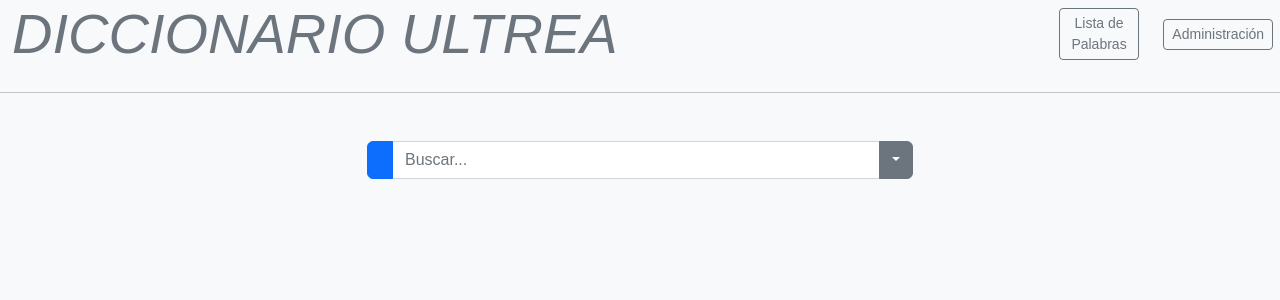
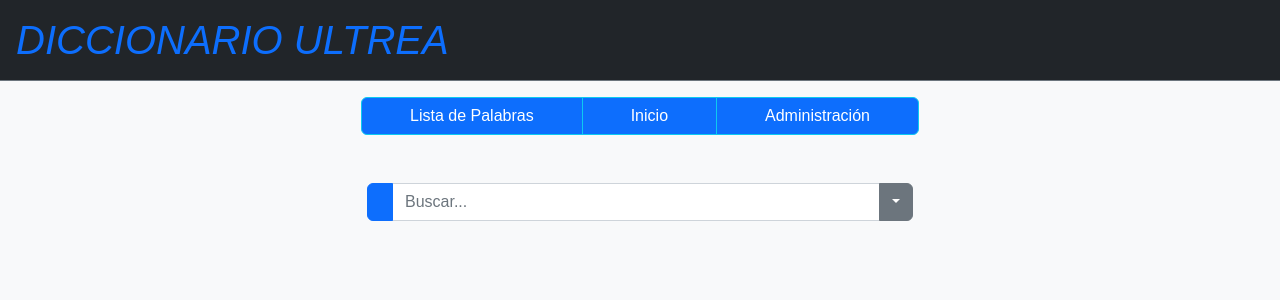
Before and after one commit to Tiago-Pujia/Diccionario-Ultrea, a PHP site: page /home in a window 1280 px wide. Shown: the top 300 px of the page. Run offline with PHP 8.4, Linux system fonts and the light colour scheme; some libraries are stand-ins or nearby versions.

Commit message:
Creación de pantallas PHP (creens) con una barra de navegación creada. Mejora en los estilos "home" y "all-words" con nueva agregación de barra. Nueva tabla de Base de Datos creada para almacenar palabras ultrea obsoletas.

```diff
--- a/home/index.html
+++ b/home/index.php
@@ -22,17 +22,11 @@
         </style>
 </head>
 <body class="bg-light">
-    <header class="container-fluid row">
-        <h1 class="col-lg display-4 fst-italic text-uppercase text-secondary m-0">Diccionario Ultrea</h1>
-        <div class="col-lg-1 align-self-lg-center my-2">
-            <a href="/all-words/" class="btn btn-outline-secondary btn-sm mt-5-lg">Lista de Palabras</a>
-        </div>
-        <div class="col-lg-1 align-self-lg-center my-2">
-            <a href="/administration/" class="btn btn-outline-secondary btn-sm mt-5-lg">Administración</a>
-        </div>
+    <header class="container-fluid border-bottom border-secondary p-3 bg-dark">
+        <h1 class="fst-italic text-uppercase text-primary m-0">Diccionario Ultrea</h1>
     </header>
-    <hr class="mt-4 mb-5">
-    <main class="container" style="min-height: 4em;">
+    <?php include_once "../screens/nav.html" ?>
+    <main class="container mt-5" style="min-height: 4em;">
         <div class="row justify-content-center">
             <form id="form" class="col-lg-6" method="GET" action="/queried-words/">
                 <fieldset class="input-group h-100">
--- /dev/null
+++ b/screens/nav.html
@@ -0,0 +1,7 @@
+<nav class="container text-center my-3">
+    <div class="btn-group">
+        <a class="btn btn-primary border-info px-md-5" href="/all-words"><i class="bi bi-list-ul"></i> Lista de Palabras</a>
+        <a class="btn btn-primary border-info px-md-5" href="/home"><i class="bi bi-house"></i> Inicio</a>
+        <a class="btn btn-primary border-info px-md-5" href="/administration"><i class="bi bi-file-earmark-lock"></i> Administración</a>
+    </div>
+</nav>
```
Also changed, not shown: all-words/index.php (+10 -11 lines), database-sql/database.sql (+11 -7 lines).
